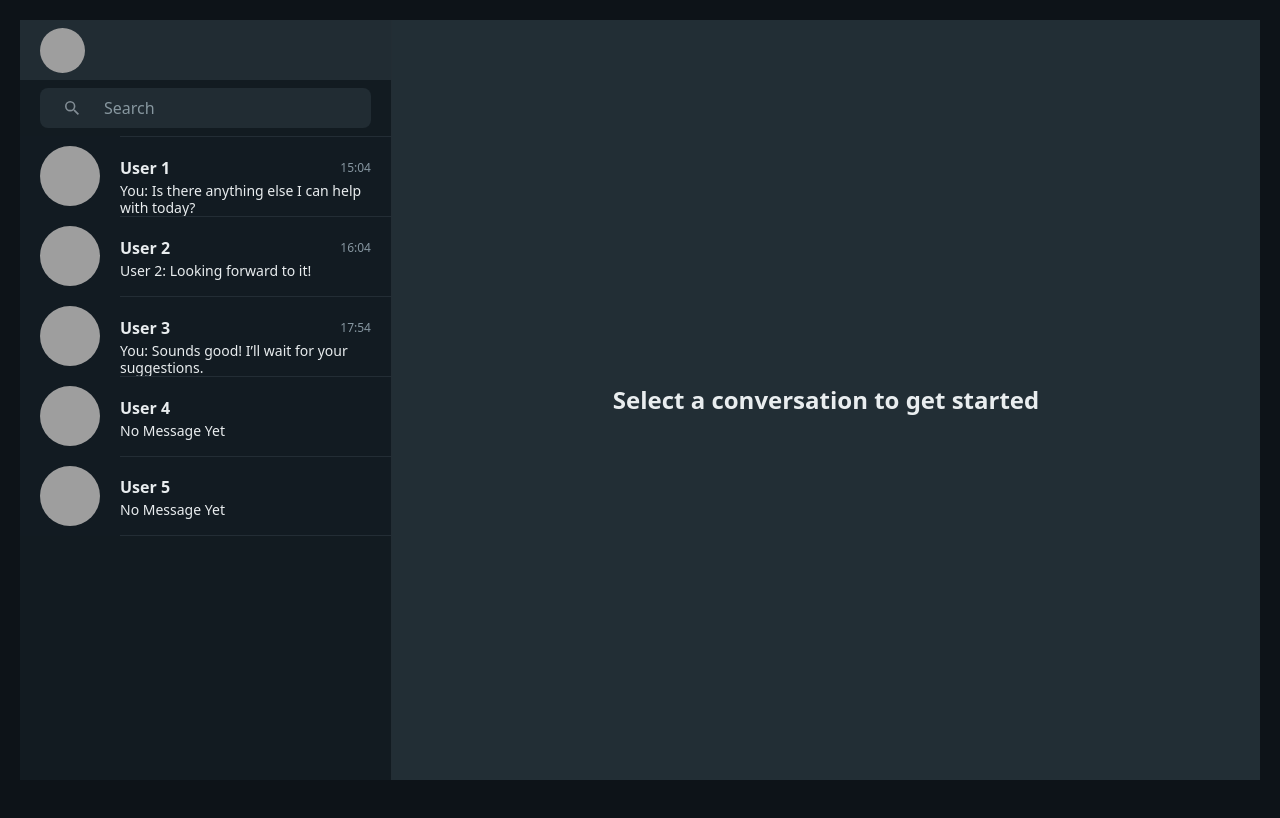
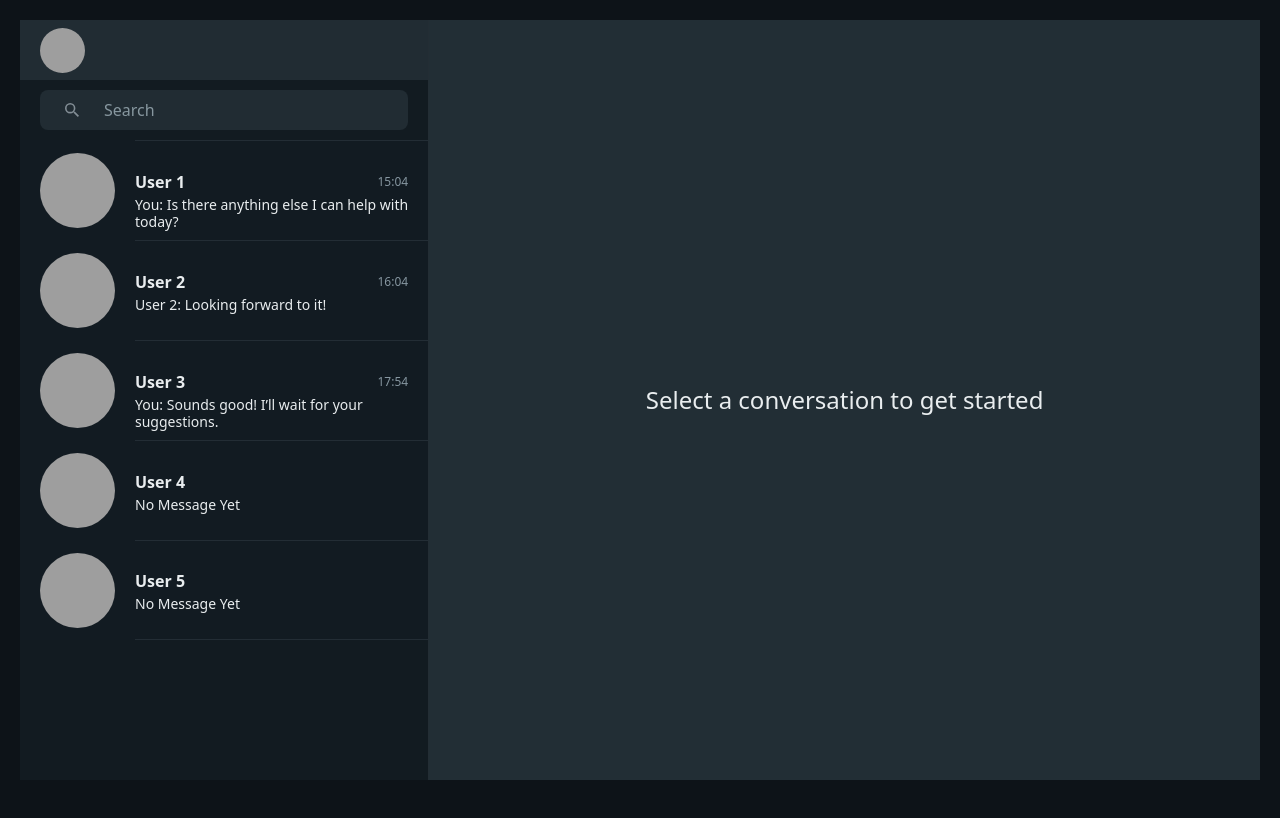
Before and after one commit to phish432/WhatsApp-Clone, a React (Vite) app: page / in a window 1280 px wide. Built offline with nearby package versions, Linux system fonts and the light colour scheme; grey boxes are pictures that could not be loaded.

Commit message:
Refactoring CSS

```diff
--- a/src/App.css
+++ b/src/App.css
@@ -1,10 +1,34 @@
 #app {
   display: flex;
-  justify-content: center;
   align-items: center;
 
-  height: calc(100vh - 40px);
-  width: calc(100vw - 40px);
+  position: absolute;
+  top: 0;
+  left: 0;
+  right: 0;
+  bottom: 0;
 
-  margin: 20px 20px;
+  width: auto;
+  height: auto;
+
+  margin: 20px;
+
+  overflow: hidden;
 }
+
+#app > .sidePanel {
+  width: 33%;
+  min-width: 360px;
+  max-width: 640px;
+}
+
+#app > .mainPanel {
+  width: 67%;
+  min-width: 360px;
+}
+
+@media (max-width: calc(20px + 2 * 320px + 20px)) {
+  #app {
+    overflow-x: scroll;
+  }
+}
--- a/src/components/ChatArea/ChatArea.css
+++ b/src/components/ChatArea/ChatArea.css
@@ -2,13 +2,14 @@
   display: flex;
   align-items: center;
   flex-direction: column-reverse;
+  gap: 12px;
 
-  flex-grow: 1;
+  height: auto;
   width: 100%;
 
   background: url(../../assets/bg-chat-room.png) rgba(15, 24, 30, 0.5);
 
-  overflow-y: auto;
+  overflow-y: scroll;
 
   scrollbar-color: rgba(255, 255, 255, 0.16) transparent;
 }
@@ -16,3 +17,13 @@
 .chatArea > .fallback {
   font-size: 1.5em;
 }
+
+.chatArea > .messageRow {
+  &:first-child {
+    margin-bottom: 16px;
+  }
+
+  &:last-child {
+    margin-top: 16px;
+  }
+}
--- a/src/components/ConnectionCard/ConnectionCard.css
+++ b/src/components/ConnectionCard/ConnectionCard.css
@@ -2,17 +2,10 @@
   display: flex;
   align-items: center;
 
-  height: 100%;
   width: 100%;
+  height: fit-content;
+
   cursor: pointer;
-}
-
-.connectionCard {
-  background-color: #121b22;
-}
-
-.connectionCard:hover {
-  background-color: #202c33;
 }
 
 .connectionCard.active {
--- a/src/components/Conversations/Conversations.css
+++ b/src/components/Conversations/Conversations.css
@@ -2,15 +2,20 @@
   display: flex;
   flex-direction: column;
 
-  height: 100%;
   width: 100%;
+  height: auto;
+
   overflow-y: scroll;
 
   scrollbar-color: rgba(255, 255, 255, 0.16) transparent;
 }
 
+.conversations > .connectionCard > .avatar {
+  height: 100px;
+}
+
 .conversations > .connectionCard {
-  height: 80px;
+  background-color: #121b22;
 
   & > .preview {
     border-top: 1px solid rgba(134, 150, 160, 0.15);
@@ -19,8 +24,28 @@
   &:last-child > .preview {
     border-bottom: 1px solid rgba(134, 150, 160, 0.15);
   }
+}
 
-  &:hover > .preview {
+.conversations > .connectionCard:hover {
+  background-color: #202c33;
+
+  & > .preview {
     border-top: 1px solid #202c33;
   }
+
+  &:last-child > .preview {
+    border-bottom: 1px solid #202c33;
+  }
 }
+
+.conversations > .connectionCard.active {
+  background-color: #2a3942;
+
+  & > .preview {
+    border-top: 1px solid #2a3942;
+  }
+
+  &:last-child > .preview {
+    border-bottom: 1px solid #2a3942;
+  }
+}
--- a/src/components/Header/Header.css
+++ b/src/components/Header/Header.css
@@ -2,12 +2,7 @@
   display: flex;
   align-items: center;
 
-  height: 60px;
   width: 100%;
 
   background-color: #212c33;
 }
-
-.header > .avatar {
-  height: 60px;
-}
--- a/src/components/MainPanel/MainPanel.css
+++ b/src/components/MainPanel/MainPanel.css
@@ -3,13 +3,40 @@
   flex-direction: column;
   align-items: center;
 
+  width: 100%;
   height: 100%;
-  width: 70%;
-  min-width: 640px;
 }
 
 .mainPanel > .fallback {
   background-color: #222e35;
   font-size: 1.5em;
-  font-weight: bold;
 }
+
+.mainPanel > .header {
+  height: 60px;
+
+  & .activeName {
+    --font-factor: 1.25;
+    display: flex;
+    flex-grow: 1;
+
+    max-height: calc(
+      (var(--font-factor) * 1rem) * (1 * var(--default-line-height))
+    );
+
+    padding-right: 20px;
+
+    font-size: calc(var(--font-factor) * 1rem);
+    font-weight: bold;
+
+    overflow: hidden;
+  }
+}
+
+.mainPanel .chatArea {
+  flex-grow: 1;
+}
+
+.mainPanel .textComposer {
+  height: 64px;
+}
--- a/src/components/MessageBox/MessageBox.css
+++ b/src/components/MessageBox/MessageBox.css
@@ -3,6 +3,8 @@
   align-items: center;
 
   position: relative;
+
+  max-width: 66%;
 }
 
 .messageBox.outgoing > .messageContent {
@@ -28,8 +30,7 @@
 }
 
 .messageBox.outgoing > .hoverTooltip > .actionButton {
-  --foreground-color: #00a884;
-  --foreground-color-hover: #06cf9c;
+  --foreground-color: #06cf9c;
   --background-color: #212c33;
 
   font-size: 0.75em;
@@ -45,8 +46,7 @@
   z-index: 3;
 
   &:hover {
-    color: var(--foreground-color-hover);
-    box-shadow: rgba(11, 20, 26, 0.5) 0px 0px 8px 2px;
+    box-shadow: rgba(11, 20, 26, 0.5) 0px 0px 8px 4px;
   }
 }
 
--- a/src/components/MessageContent/MessageContent.css
+++ b/src/components/MessageContent/MessageContent.css
@@ -4,8 +4,6 @@
 
   border-radius: 8px;
   padding: 8px 8px 4px 12px;
-
-  max-width: 40em;
 }
 
 .messageContent > .text {
@@ -16,8 +14,6 @@
 
   padding-bottom: 8px;
   padding-right: 8px;
-
-  width: fit-content;
 
   overflow-wrap: anywhere;
   white-space: pre-wrap;
--- a/src/components/MessageRow/MessageRow.css
+++ b/src/components/MessageRow/MessageRow.css
@@ -2,19 +2,9 @@
   display: flex;
   align-items: center;
 
-  position: relative;
   width: 100%;
 
-  margin-bottom: 12px;
   padding: 0 40px;
-
-  &:first-child {
-    margin-bottom: 16px;
-  }
-
-  &:last-child {
-    margin-top: 16px;
-  }
 }
 
 .messageRow.outgoing {
--- a/src/components/SidePanel/SidePanel.css
+++ b/src/components/SidePanel/SidePanel.css
@@ -3,10 +3,21 @@
   flex-direction: column;
   align-items: center;
 
+  width: 100%;
   height: 100%;
-  width: 30%;
-  min-width: 320px;
 
   background-color: #121b21;
   border-right: 1px solid rgba(134, 150, 160, 0.15);
 }
+
+.sidePanel > .header {
+  height: 60px;
+}
+
+.sidePanel > .searchBar {
+  height: 60px;
+}
+
+.sidePanel > .conversations {
+  flex-grow: 1;
+}
--- a/src/components/TextComposer/TextComposer.css
+++ b/src/components/TextComposer/TextComposer.css
@@ -13,18 +13,16 @@
   display: flex;
   align-items: center;
 
+  width: 100%;
   height: 40px;
-  width: 100%;
-}
 
-.textComposer > .messageForm > .content {
+  & .content {
     display: flex;
     align-items: center;
     flex-grow: 1;
 
     height: 100%;
 
-  margin: 0 12px;
     border-radius: 8px;
     padding: 0 12px;
 
@@ -35,7 +33,8 @@
     }
   }
 
-.textComposer > .messageForm > .actionButton {
+  & .actionButton {
     height: 100%;
-  margin: 0 10px;
+    padding: 0 20px;
   }
+}
--- a/src/index.css
+++ b/src/index.css
@@ -1,13 +1,18 @@
 :root {
+  --default-line-height: 1.25;
+  --default-font-size: 16px;
+
   color: #e9edef;
   background-color: #0d1318;
 
+  scrollbar-width: thin;
+  scrollbar-color: rgba(255, 255, 255, 0.16) transparent;
+
   font-family: system-ui, sans-serif;
-  font-size: 16px;
+  font-size: var(--default-font-size);
   font-style: normal;
   font-weight: normal;
-
-  line-height: 1.25;
+  line-height: var(--default-line-height);
   text-rendering: optimizeLegibility;
 
   -webkit-font-smoothing: antialiased;
@@ -18,21 +23,7 @@
   box-sizing: border-box;
 }
 
-html,
-body,
-#mount {
-  height: 100%;
-  width: 100%;
-}
-
-body {
-  padding: 0;
-  margin: 0;
-
-  overflow: hidden;
-}
-
-input,
-button {
+button,
+input {
   all: unset;
 }
```
Lines whose indentation alone changed are shown as unchanged.
